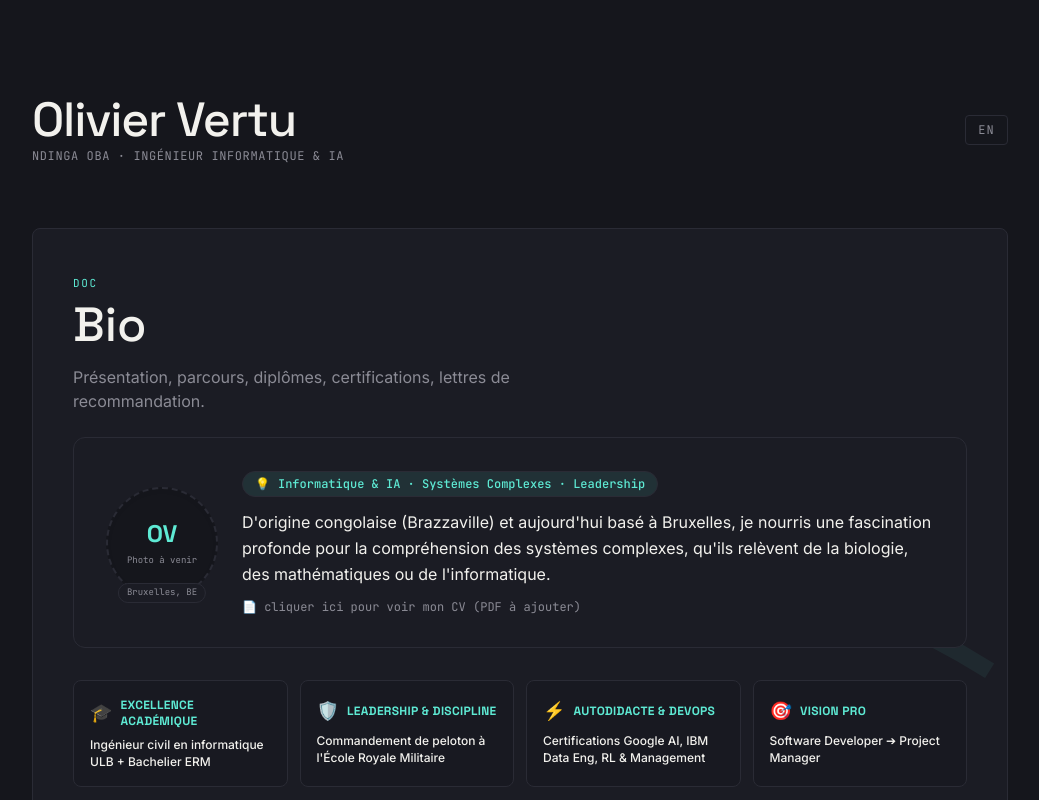
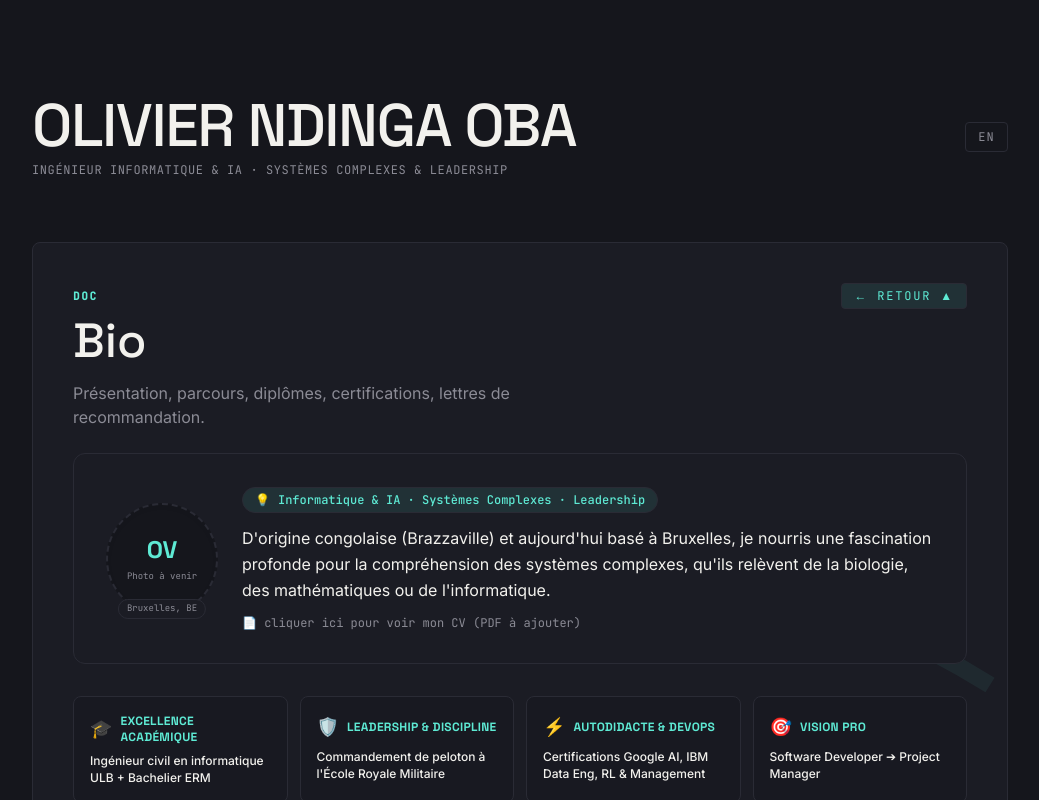
Before and after one commit to Vertu5/ndingaoba-oliviervertu, a Next.js app: page / in a window 1280 px wide. Both pictures are taken after a click on the button 310 px from the left and 344 px from the top of the page. Shown: the top 800 px of the page, without its empty margins (120-1159 px from the left). Built offline with nearby package versions, Linux system fonts and the light colour scheme.

Commit message:
style(header): set complete name OLIVIER NDINGA OBA on home page and add top RETOUR button on expanded panels

```diff
--- a/app/components/Hub.tsx
+++ b/app/components/Hub.tsx
@@ -83,11 +83,11 @@ export default function Hub() {
     <main className="mx-auto w-full max-w-5xl flex-1 px-6 py-16 md:py-24">
       <header className="mb-10 flex items-center justify-between md:mb-16">
         <div>
-          <h1 className="font-display text-2xl font-medium tracking-tight sm:text-4xl md:text-5xl text-[var(--text)]">
-            Olivier Vertu
+          <h1 className="font-display text-3xl font-medium tracking-tight sm:text-5xl md:text-6xl text-[var(--text)]">
+            OLIVIER NDINGA OBA
           </h1>
-          <p className="font-mono text-xs text-[var(--text-muted)] mt-1 tracking-wider uppercase">
-            NDINGA OBA · Ingénieur Informatique & IA
+          <p className="font-mono text-xs text-[var(--text-muted)] mt-1.5 tracking-wider uppercase">
+            Ingénieur Informatique & IA · Systèmes Complexes & Leadership
           </p>
         </div>
         <button
@@ -140,10 +140,20 @@ export default function Hub() {
                 <Pattern id={subOpen ? subOpen.id : open.id} />
               </div>
               <div className="relative p-6 md:p-10">
-                <span className="font-mono text-[11px] tracking-[0.15em] text-[var(--accent)]">
-                  {subOpen ? "LAB" : open.index}
-                </span>
-                <h2 className="font-display mt-2 text-3xl font-medium md:text-5xl">
+                {/* Header du panneau déplié avec bouton RETOUR en haut */}
+                <div className="flex items-center justify-between gap-4 mb-2">
+                  <span className="font-mono text-[11px] tracking-[0.15em] text-[var(--accent)] font-semibold">
+                    {subOpen ? "LAB" : open.index}
+                  </span>
+                  <button
+                    onClick={() => setOpenId(null)}
+                    className="font-mono text-xs tracking-[0.15em] text-[var(--accent)] hover:underline border border-[var(--accent)]/30 rounded px-3 py-1 bg-[var(--accent)]/10 transition-colors hover:bg-[var(--accent)] hover:text-black"
+                  >
+                    ← {t.back} ▲
+                  </button>
+                </div>
+
+                <h2 className="font-display text-3xl font-medium md:text-5xl">
                   {subOpen ? subOpen.label[lang] : open.label[lang]}
                 </h2>
                 <p className="mt-4 max-w-lg text-[var(--text-muted)]">
```
